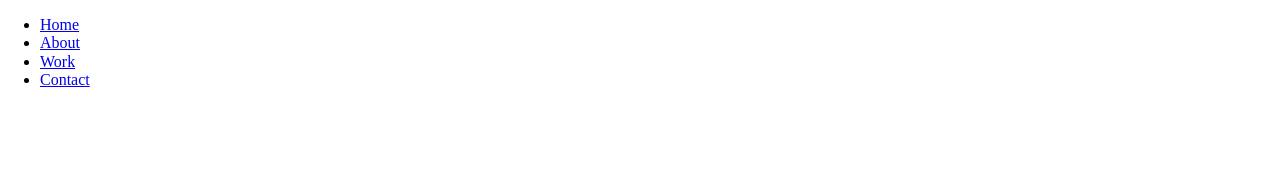
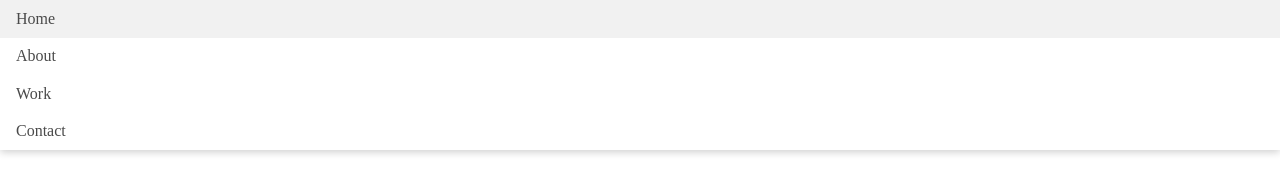
Before and after one commit to fsarachu/flexbox, a website: page index.html in a window 1280 px wide. Drawn offline with nearby package versions, Linux system fonts and the light colour scheme.

Commit message:
Add nav base styling

```diff
--- a/css/main.css
+++ b/css/main.css
@@ -1 +1,2 @@
 @import "../bower_components/normalize-css/normalize.css";
+@import "nav-base.css";
--- /dev/null
+++ b/css/nav-base.css
@@ -0,0 +1,23 @@
+/* Base styles that apply to all menus */
+
+.menu {
+    box-shadow: 0 2px 8px rgba(0, 0, 0, 0.2);
+}
+
+.menu ul {
+    list-style-type: none;
+    padding: 0;
+    margin: 0;
+    background: #ffffff;
+}
+
+.menu li a {
+    display: block;
+    text-decoration: none;
+    color: #4A4A4A;
+    padding: .6em 1em;
+}
+
+.menu li a:hover {
+    background: #F1F1F1;
+}
--- a/index.html
+++ b/index.html
@@ -13,7 +13,7 @@
 
 <body>
 
-<nav>
+<nav class="menu">
     <ul>
         <li><a href="#">Home</a></li>
         <li><a href="#">About</a></li>
```
